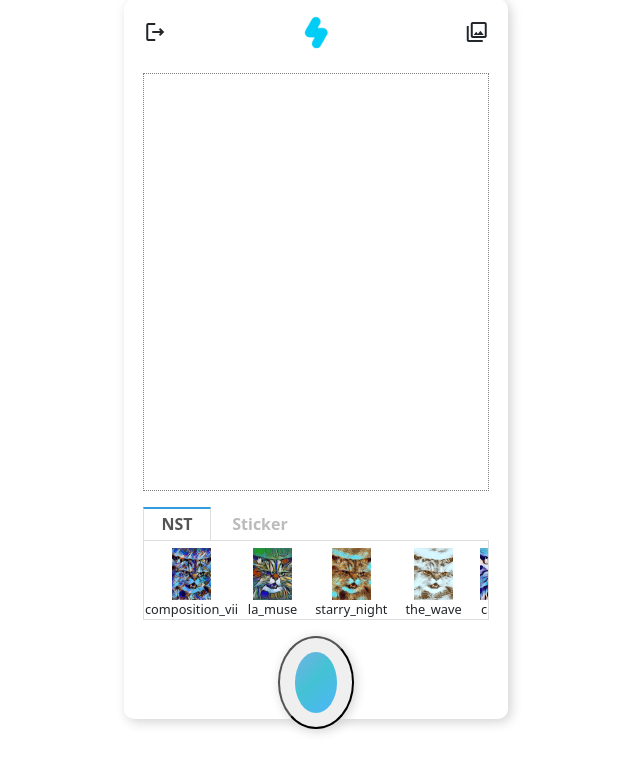
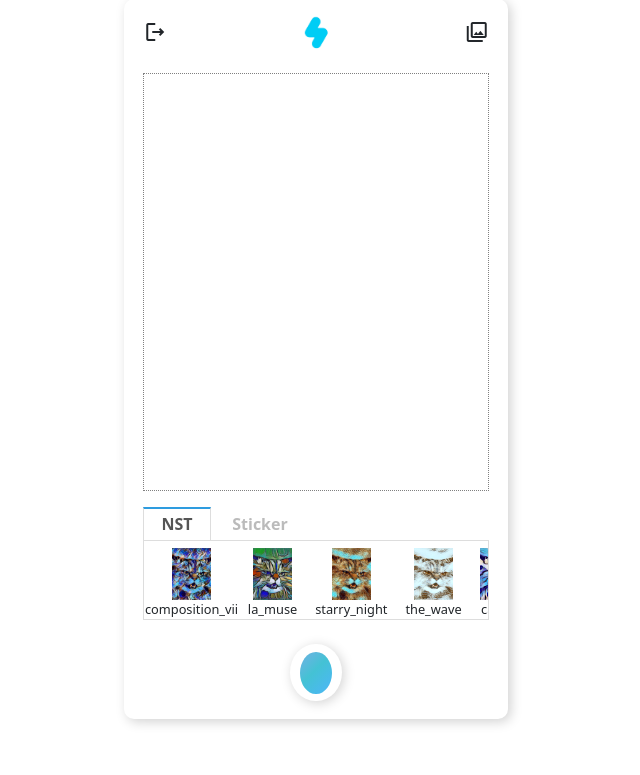
Before and after one commit to dugadak/NST_SNOW, a Django app: page /camera/ in a window 1280 px wide. Shown: the part 25-800 px from the top of the page, without its empty margins (324-964 px from the left). Run offline with Django 4.2, Linux system fonts and the light colour scheme; a user stored in the database is signed in.

Commit message:
incompleted camera & final project

```diff
--- a/static/camera.js
+++ b/static/camera.js
@@ -60,7 +60,6 @@
 
         startbutton.addEventListener('click', function (ev) {
             takepicture();
-            saveImage();
             ev.preventDefault();
         }, false);
 
--- a/static/camera_style.css
+++ b/static/camera_style.css
@@ -56,20 +56,22 @@
 }
 
 .btn-shoot {
-    width: 20%;
-    height: 13%;
+    width: 4vw;
+    height: 7.2vh;
     border-radius: 100%;
     box-shadow: 2px 2px 12px lightgray;
-    margin: 2vh auto;
+    margin: 3vh auto;
     display: flex;
     justify-content: center;
     align-items: center;
-    cursor: pointer;
+    border: none;
+    text-decoration: none;
+    background-color: #fff;
 }
 
 .btn-filled {
-    width: 70%;
-    height: 70%;
+    width: 80%;
+    height: 75%;
     border-radius: 100%;
     background: rgb(95, 184, 221);
     background: linear-gradient(135deg, rgba(95, 184, 221, 1) 20%, rgba(68, 194, 212, 1) 45%, rgba(74, 186, 236, 1) 80%);
--- a/templates/camera.html
+++ b/templates/camera.html
@@ -16,7 +16,7 @@
 <div class="desktop-screen">
     <div class="blank"></div>
     <div class="nav">
-        <span class="material-icons-outlined">logout</span>
+        <span class="material-icons-outlined" id="logout">logout</span>
         <div class="nav-logo"></div>
         <span class="material-icons-outlined" id="gallery">collections</span>
     </div>
@@ -108,14 +108,18 @@
             array.push(blobBin.charCodeAt(i));
         }
         var file = new Blob([new Uint8Array(array)], {type: 'image/png'});
-        console.log(file)// Blob 생성
+        // Blob 생성
         var fd = new FormData();	// formData 생성
-        fd.append("img", file);	// file data 추가
+        	// file data 추가
+        fd.append('img', file)
 
-        for (let value of fd.values()) { console.log(value); }
+        for (let value of fd.values()) {
+            console.log(value);
+        }
     }
 
     function filter(filter_name) {
+        saveImage()
         let name = filter_name
         let file_name = 'myCanvas'
         let fd = new FormData();
@@ -123,8 +127,6 @@
 
         fd.append('file_name', file_name);
         fd.append('name', name);
-        console.log(fd)
-        for (let value of fd.values()) { console.log(value); }
 
         $.ajax({
             url: "http://127.0.0.1:5000/api/v1/models/",
@@ -155,6 +157,7 @@
     }
 
     function sticker(sticker_name) {
+
         let img = files[0];
         let file_name = files[0].name;
         let name = sticker_name
@@ -193,5 +196,8 @@
         location.replace('/upload')
     });
 
+    $('#logout').click(function (){
+        location.replace('/logout')
+    });
 
 </script>
```
Also changed, not shown: db.sqlite3.
